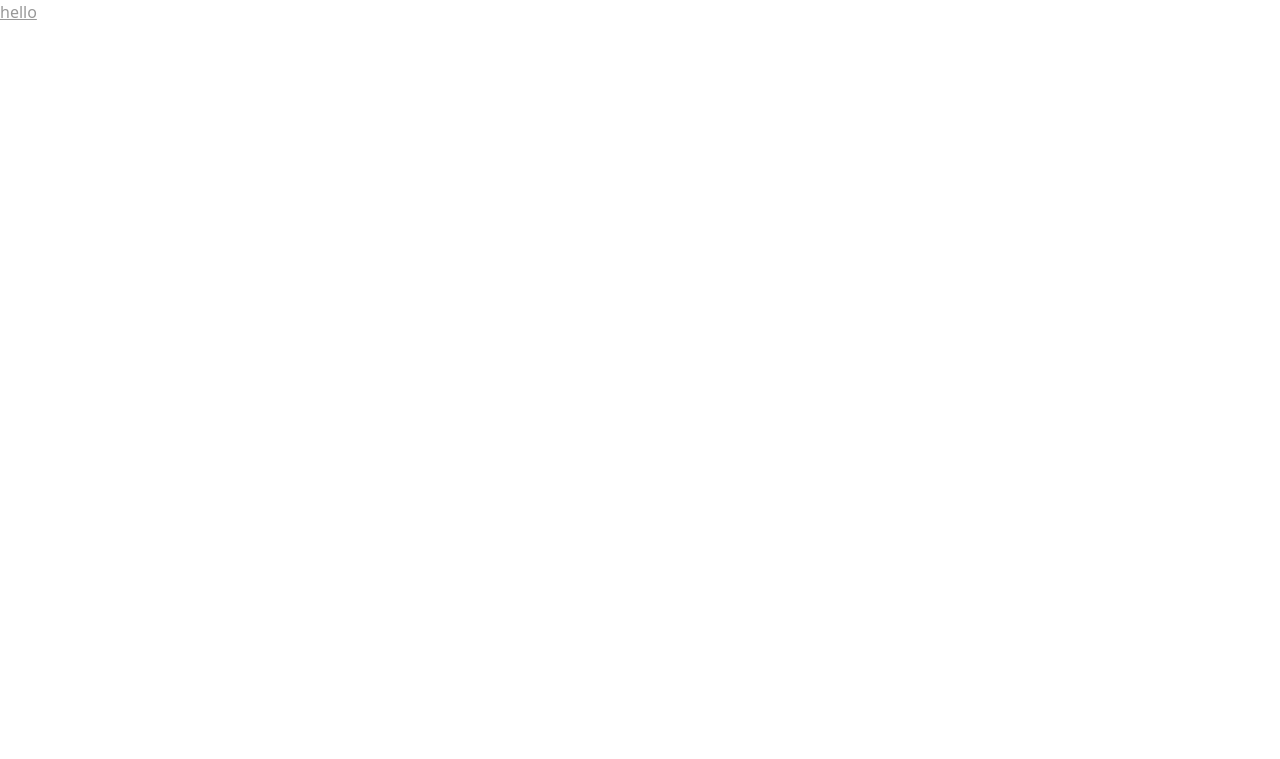
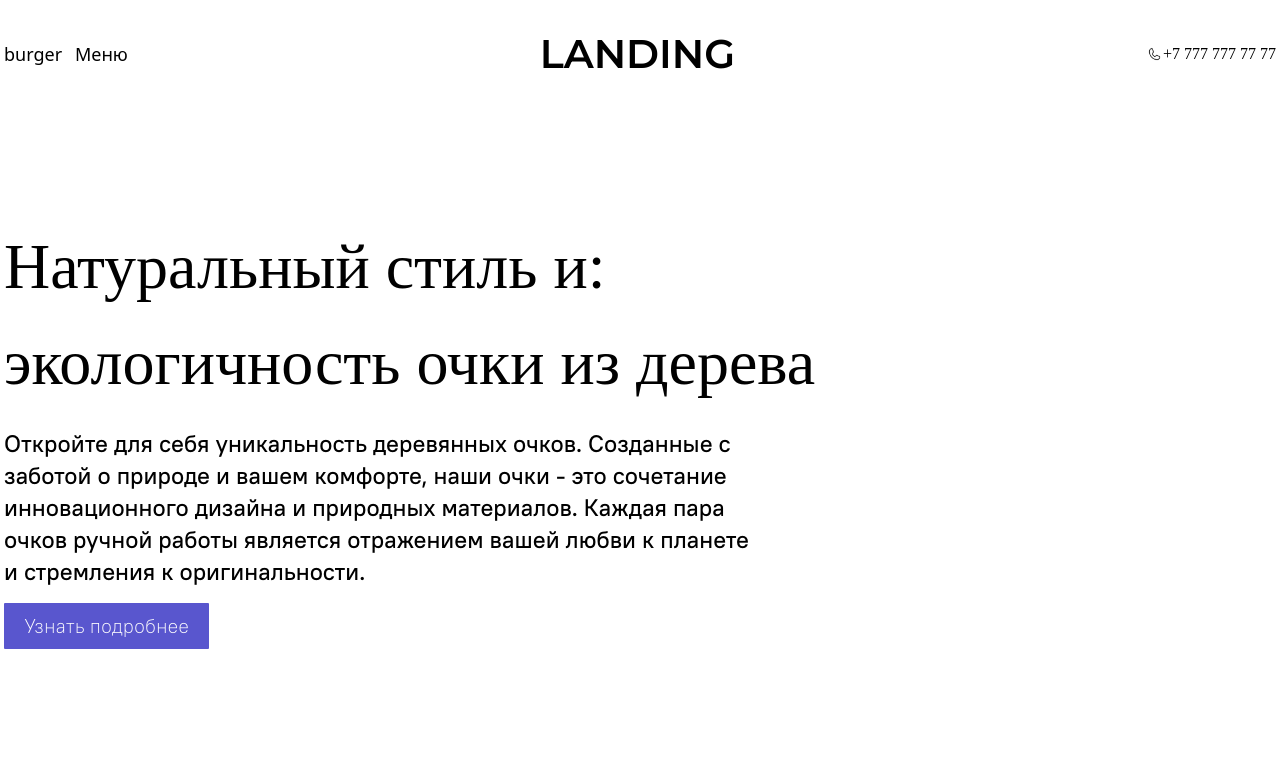
Before and after one commit to akobir9990/e-commerce, a React (Vite) app: page / in a window 1280 px wide. Shown: the top 759 px of the page. Built offline with nearby package versions, Linux system fonts and the light colour scheme; a web font is replaced by a local one.

Commit message:
called Header component and Home page

```diff
--- a/src/App.jsx
+++ b/src/App.jsx
@@ -1,5 +1,11 @@
-import "./index.css";
+import Home from "./pages/home/Home";
+import Header from "./components/header/Header";
 
 export default function App() {
-  return <div className="text-crossedOutTextColor underline">hello</div>;
+  return (
+    <div>
+      <Header />
+      <Home />
+    </div>
+  );
 }
```
